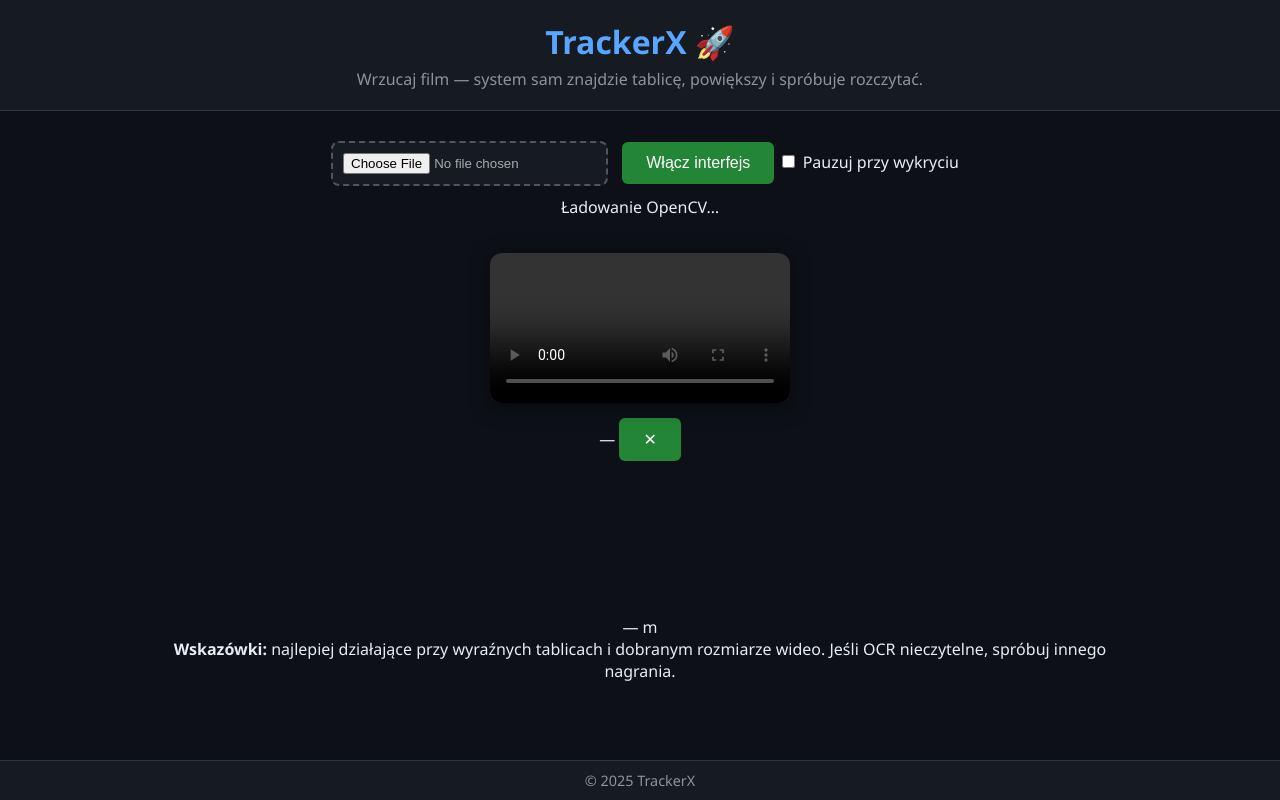
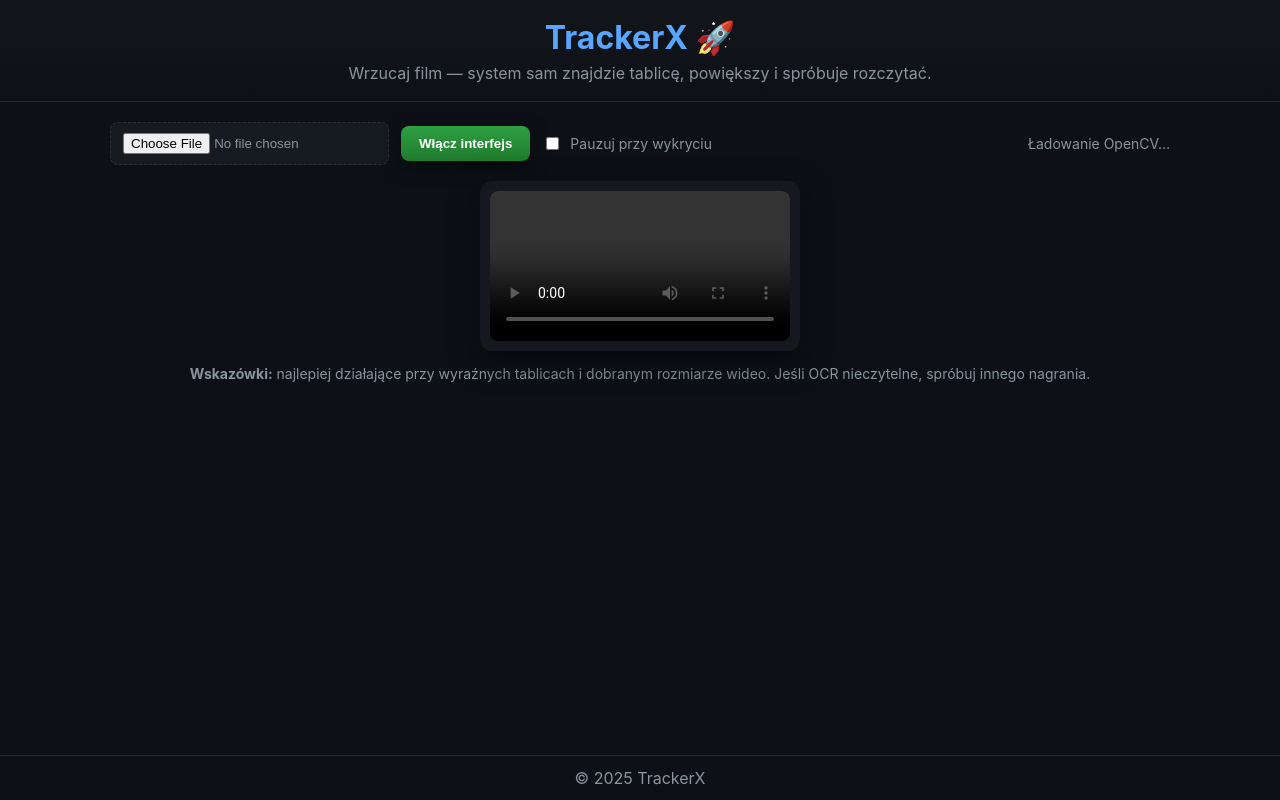
Before and after one commit to oleksoww/trackerx, a plain HTML site: page index.html in a window 1280 px wide. Drawn offline with Linux system fonts and the light colour scheme.

Commit message:
Update style.css

```diff
--- a/style.css
+++ b/style.css
@@ -1,98 +1,161 @@
-/* Ogólny styl */
-body {
-  font-family: "Segoe UI", Tahoma, Geneva, Verdana, sans-serif;
-  background: #0d1117;
-  color: #e6edf3;
-  margin: 0;
-  padding: 0;
-  display: flex;
-  flex-direction: column;
-  min-height: 100vh;
+:root{
+  --bg:#0d1117;
+  --panel:#161b22;
+  --muted:#8b949e;
+  --accent:#58a6ff;
+  --ok:#2ea043;
+  --glass: rgba(255,255,255,0.03);
 }
 
-header {
-  background: #161b22;
-  padding: 20px;
-  text-align: center;
-  border-bottom: 1px solid #30363d;
+*{box-sizing:border-box}
+body{
+  margin:0;
+  font-family:Inter,Segoe UI,Roboto,Arial,sans-serif;
+  background:var(--bg);
+  color:#e6edf3;
+  display:flex;
+  flex-direction:column;
+  min-height:100vh;
 }
 
-header h1 {
-  margin: 0;
-  font-size: 2rem;
-  color: #58a6ff;
+header{
+  padding:18px;
+  text-align:center;
+  border-bottom:1px solid #23272b;
+  background: linear-gradient(180deg, rgba(24,26,29,0.5), transparent);
+}
+header h1{margin:0;color:var(--accent)}
+header p{margin:6px 0 0;color:var(--muted)}
+
+.container{
+  max-width:1100px;
+  margin:20px auto;
+  padding:0 20px 40px;
+  width:100%;
 }
 
-header p {
-  margin: 5px 0 0;
-  color: #8b949e;
+.controls{
+  display:flex;
+  gap:12px;
+  align-items:center;
+  flex-wrap:wrap;
+  margin-bottom:16px;
 }
 
-.container {
-  flex: 1;
-  max-width: 960px;
-  margin: 20px auto;
-  padding: 0 20px;
-  text-align: center;
+input[type="file"]{
+  color:var(--muted);
+  background:var(--panel);
+  padding:10px 12px;
+  border-radius:8px;
+  border:1px dashed #2b3034;
 }
 
-.controls {
-  margin-bottom: 15px;
+button{
+  background:linear-gradient(180deg,var(--ok),#1f7a2c);
+  border:none;
+  color:white;
+  padding:10px 18px;
+  border-radius:8px;
+  cursor:pointer;
+  font-weight:600;
+  box-shadow:0 6px 18px rgba(0,0,0,0.5);
 }
 
-input[type="file"] {
-  margin: 10px;
-  padding: 10px;
-  border: 2px dashed #555;
-  border-radius: 8px;
-  background: #161b22;
-  color: #aaa;
-  cursor: pointer;
+button:hover{filter:brightness(1.03)}
+
+.switch{
+  display:flex;
+  align-items:center;
+  gap:8px;
+  color:var(--muted);
+  font-size:14px;
 }
 
-button {
-  margin-top: 10px;
-  padding: 12px 24px;
-  background: #238636;
-  color: white;
-  font-size: 16px;
-  border: none;
-  border-radius: 6px;
-  cursor: pointer;
-  transition: background 0.3s;
+.status{
+  margin-left:auto;
+  color:var(--muted);
+  font-size:14px;
 }
 
-button:hover {
-  background: #2ea043;
+.video-area{
+  display:flex;
+  gap:20px;
+  align-items:flex-start;
+  justify-content:center;
+  flex-wrap:wrap;
 }
 
-.video-wrapper {
-  position: relative;
-  display: inline-block;
-  margin-top: 20px;
+.video-wrapper{
+  position:relative;
+  background:var(--glass);
+  padding:10px;
+  border-radius:12px;
+  box-shadow:0 10px 30px rgba(0,0,0,0.6);
 }
 
-#videoPlayer {
-  width: 100%;
-  max-width: 900px;
-  border-radius: 12px;
-  box-shadow: 0 4px 20px rgba(0, 0, 0, 0.5);
+#videoPlayer{
+  display:block;
+  max-width:900px;
+  width:100%;
+  border-radius:8px;
+  background:black;
 }
 
-#overlay {
-  position: absolute;
-  top: 0;
-  left: 0;
-  width: 100%;
-  height: 100%;
-  pointer-events: none;
+#overlay{
+  position:absolute;
+  top:10px; left:10px;
+  /* overlay canvas size will match video size via script */
+  pointer-events:none;
 }
 
-footer {
-  background: #161b22;
-  text-align: center;
-  padding: 10px;
-  color: #8b949e;
-  font-size: 0.9rem;
-  border-top: 1px solid #30363d;
+/* zoom mini window */
+.zoom-box{
+  width:320px;
+  background: linear-gradient(180deg, rgba(255,255,255,0.02), rgba(255,255,255,0.01));
+  border:1px solid rgba(255,255,255,0.06);
+  border-radius:12px;
+  overflow:hidden;
+  display:flex;
+  flex-direction:column;
+  box-shadow:0 10px 30px rgba(0,0,0,0.6);
 }
+
+.hidden{display:none}
+
+.zoom-header{
+  display:flex;
+  align-items:center;
+  justify-content:space-between;
+  padding:8px 10px;
+  border-bottom:1px solid rgba(255,255,255,0.03);
+}
+.zoom-header #plateText{font-weight:700;color:var(--accent)}
+.zoom-header button{background:transparent;border:none;color:var(--muted);cursor:pointer;font-size:16px}
+
+#zoomCanvas{
+  width:100%;
+  height:220px;
+  background:#000;
+  display:block;
+}
+
+.zoom-footer{
+  padding:8px 10px;
+  font-size:14px;
+  color:var(--muted);
+  border-top:1px solid rgba(255,255,255,0.02);
+}
+
+.tips{
+  margin-top:14px;
+  color:var(--muted);
+  font-size:14px;
+  text-align:center;
+}
+footer{
+  margin-top:auto;
+  padding:12px;
+  text-align:center;
+  color:var(--muted);
+  border-top:1px solid #23272b;
+}
```
